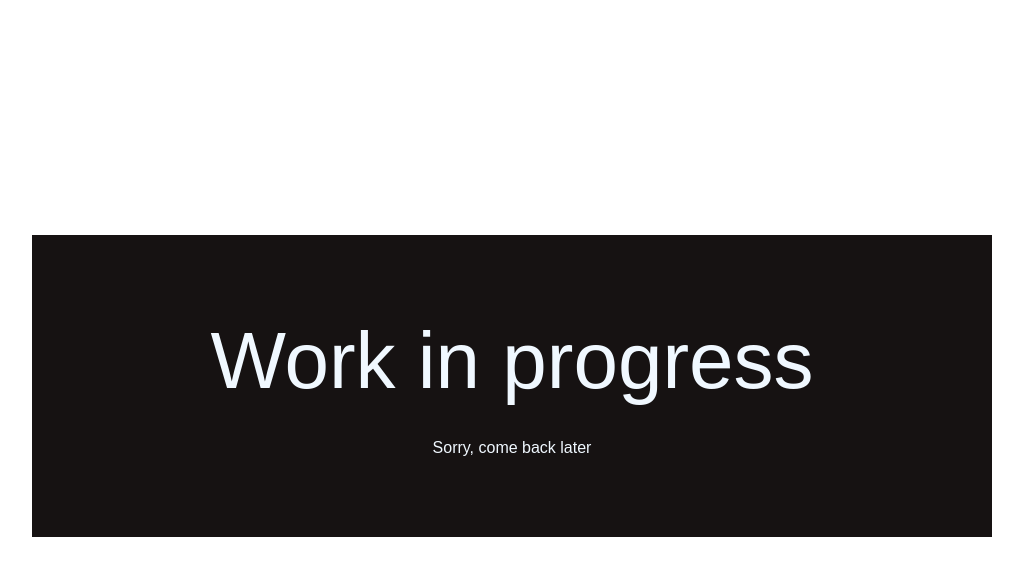
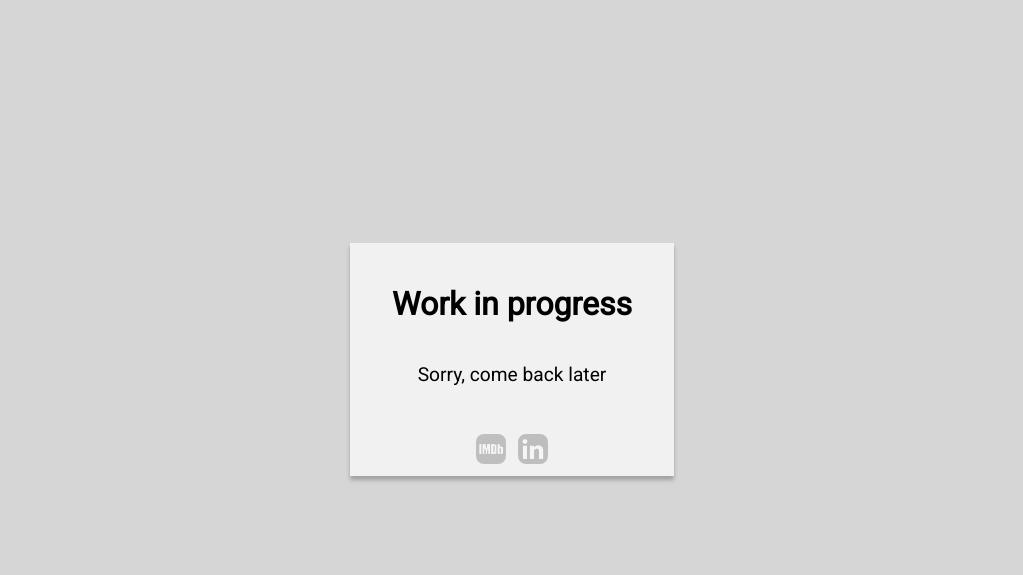
Before and after one commit to RobinDaloze/robindalozewaitingsite.github.io, a plain HTML site: page index.html in a window 1280 px wide. Shown: the part 5-580 px from the top of the page, without its empty margins (128-1151 px from the left). Drawn offline with Linux system fonts and the light colour scheme.

Commit message:
WIP page V2.0

```diff
--- a/css/master.css
+++ b/css/master.css
@@ -1,23 +1,58 @@
 body {
-  background-color: white;
+  background-color: #d6d6d6;
+}
+.WIP__page {
+  background-color: #d6d6d6;
+  text-align: center;
 }
 .WIP__container {
-  background-color: rgb(22, 18, 18);
-  padding: 5rem;
-  width: 50rem;
+  box-shadow: 0 4px 4px rgba(0, 0, 0, 0.25);
+  background-color: #f1f1f1;
+  padding: 42px;
   margin: auto;
+  text-align: center;
   margin-top: 15rem;
+  display: inline-block;
+  padding-bottom:8px;
 }
 .WIP__title {
-  font: 500 5rem sans-serif;
+  font: 600 2rem "Roboto", sans-serif;
   margin: auto;
   text-align: center;
-  color: aliceblue;
 }
 .WIP__text {
-  font: 500 1rem sans-serif;
+  font: 1.2rem "Roboto", sans-serif;
   margin: auto;
   text-align: center;
-  color: aliceblue;
-  margin-top: 2rem;
+  margin-top: 40px;
 }
+.SocialLink {
+  margin-top: 48px;
+  margin-bottom: 0;
+  width: 30px;
+  height: 30px;
+  border-radius: 8px;
+  display: inline-block;
+  opacity: 0.4;
+  background-size: 30px 30px;
+  transition: all .5s ease;
+}
+.SocialLink--imdb {
+  margin-right:8px;
+  background: url(../assets/img/imdb.png) 0 0 no-repeat;
+  background-size: 30px 30px;
+}
+.SocialLink--linkedin {
+  background: url(../assets/img/linkedin.png) 0 0 no-repeat;
+  background-size: 30px 30px;
+}
+.SocialLink--imdb:hover {
+  opacity:1;
+  background: url(../assets/img/imdb-hover.png) 0 0 no-repeat;
+  background-size: 30px 30px;
+}
+.SocialLink--linkedin:hover {
+  opacity:1;
+  background: url(../assets/img/linkedin-hover.png) 0 0 no-repeat;
+  background-size: 30px 30px;
+}
--- a/index.html
+++ b/index.html
@@ -1,16 +1,22 @@
 <!DOCTYPE html>
 <html lang="fr">
     <head>
-    <meta charset="UTF-8" />
-    <meta name="viewport" content="width=device-width, initial-scale=1.0" />
-    <meta http-equiv="X-UA-Compatible" content="ie=edge" />
-    <link rel="stylesheet" href="css/master.css" />
+        <meta charset="UTF-8"/>
+        <meta name="viewport" content="width=device-width, initial-scale=1.0"/>
+        <meta http-equiv="X-UA-Compatible" content="ie=edge"/>
+        <link href="https://fonts.googleapis.com/css?family=Roboto" rel="stylesheet"/>
+        <link rel="stylesheet" href="css/master.css"/>
+
         <title>Robin Daloze</title>
     </head>
     <body>
+        <div class="WIP__page">
             <div class="WIP__container">
                 <h2 class="WIP__title">Work in progress</h2>
                 <p class="WIP__text">Sorry, come back later</p>
+                <a href="https://www.imdb.com/name/nm10197862/?ref_=nv_sr_1" class="SocialLink SocialLink--imdb"></a>
+                <a href="https://www.linkedin.com/in/robindaloze/" class="SocialLink SocialLink--linkedin"></a>
+            </div>
         </div>
     </body>
 </html>
```
Also changed, not shown: assets/img/imdb-hover.png (added), assets/img/imdb.png (added), assets/img/linkedin-hover.png (added), assets/img/linkedin.png (added). Lines whose indentation alone changed are shown as unchanged.
